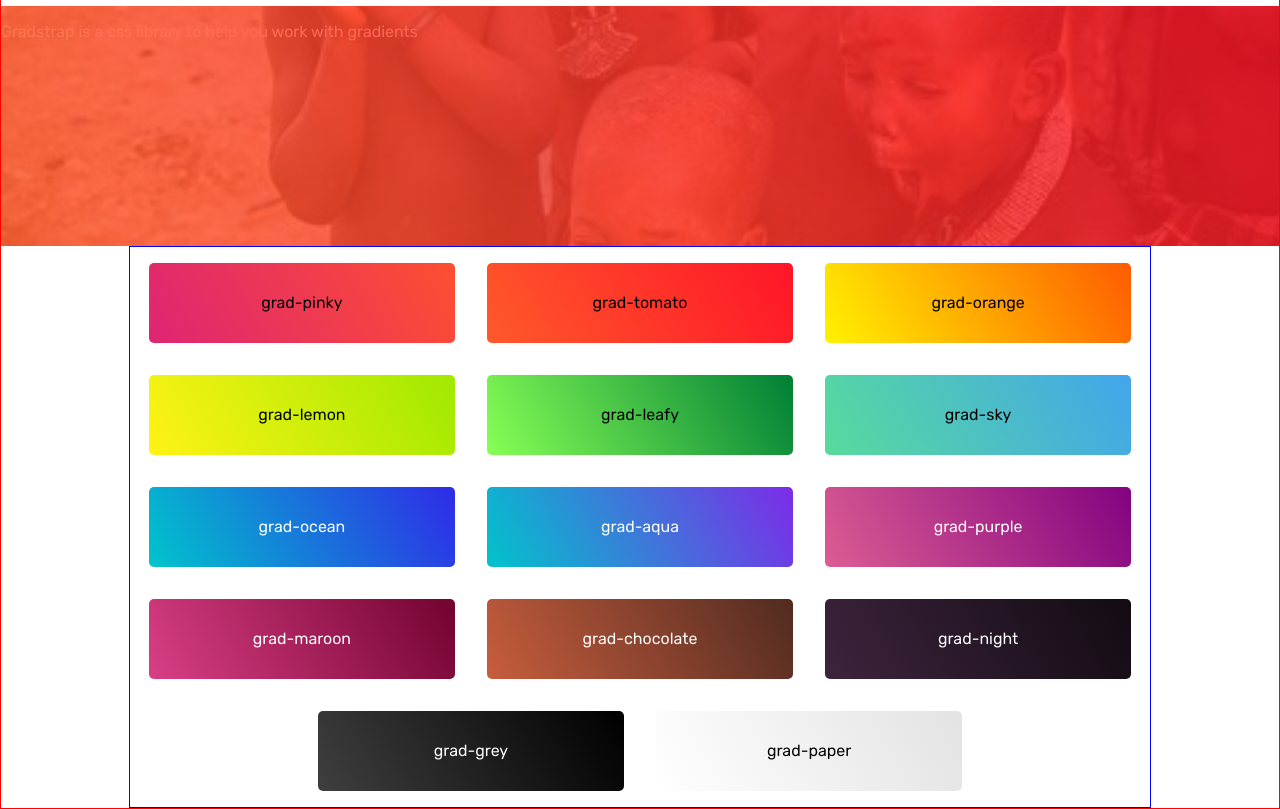
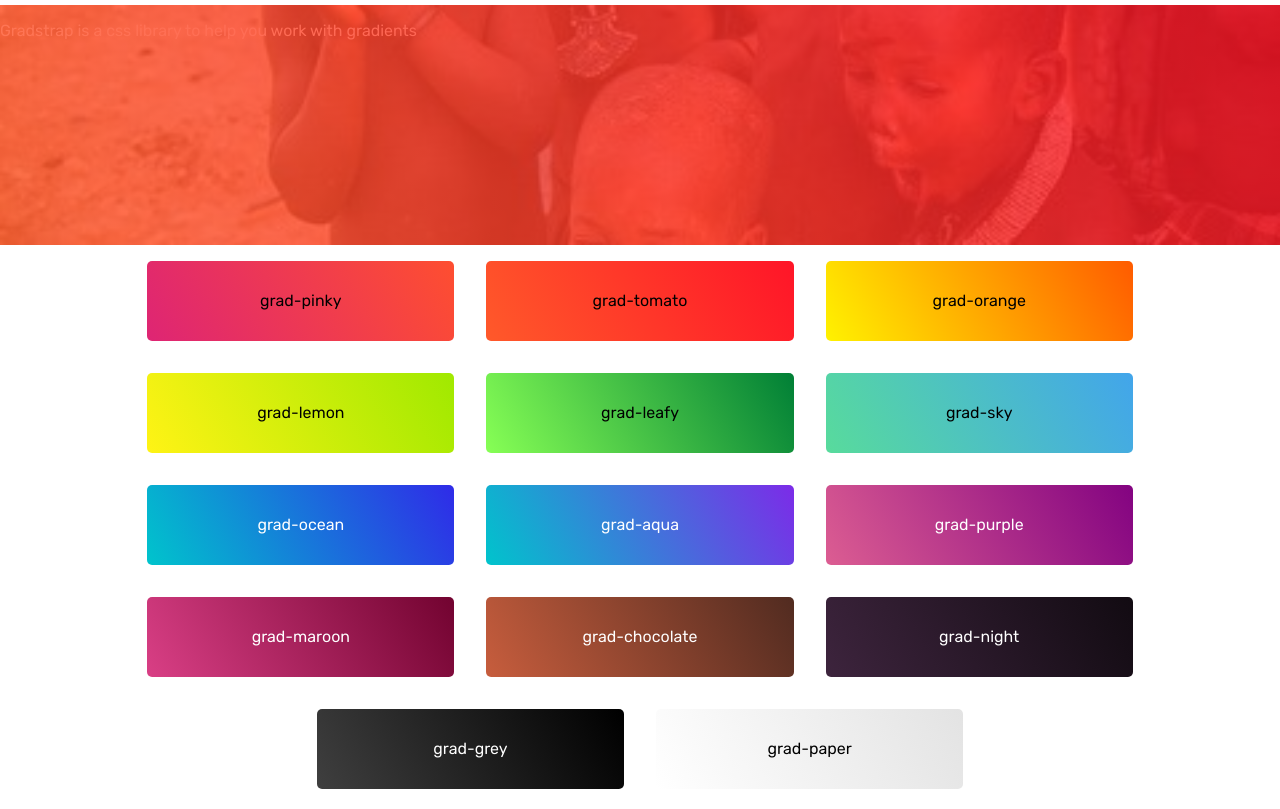
Before and after one commit to tibetegya/gradstrap, a website: page index.html in a window 1280 px wide. Shown: the part 76-885 px from the top of the page. Drawn offline with nearby package versions, Linux system fonts and the light colour scheme; files that its build step writes are made by us from their sources.

Commit message:
initial Commit

```diff
--- a/css/style.sass
+++ b/css/style.sass
@@ -14,12 +14,12 @@ body
     display: flex
     flex-flow: column
     justify-content: center
-    border: solid red 1px
+
     align-items: center
 
 .box
     width: 80%
-    border: solid blue 1px
+
     display: flex
     flex-flow: row
     flex-wrap: wrap
```
Also changed, not shown: index.html (+1 -0 lines), package.json (added, +24 -0 lines), README.md, 1 other file.
